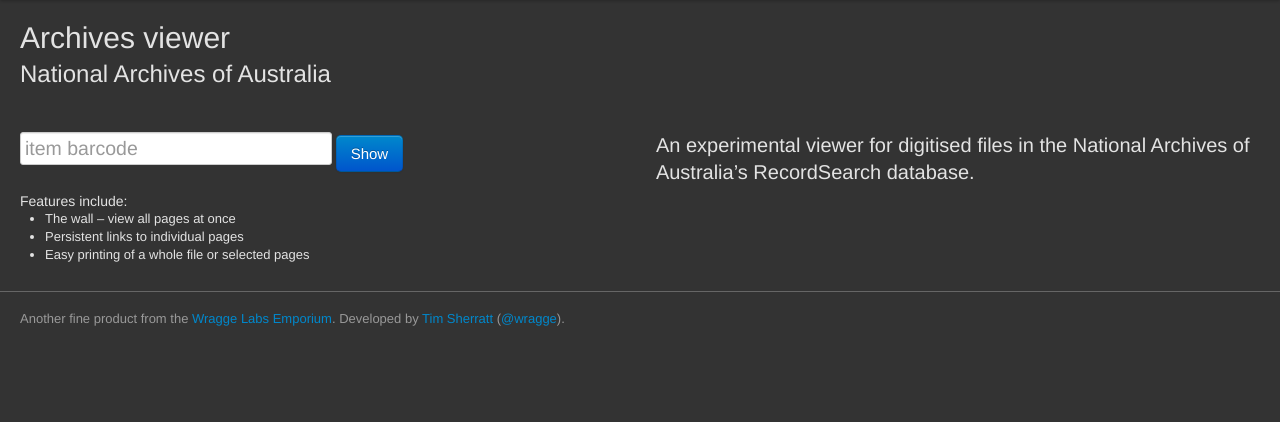
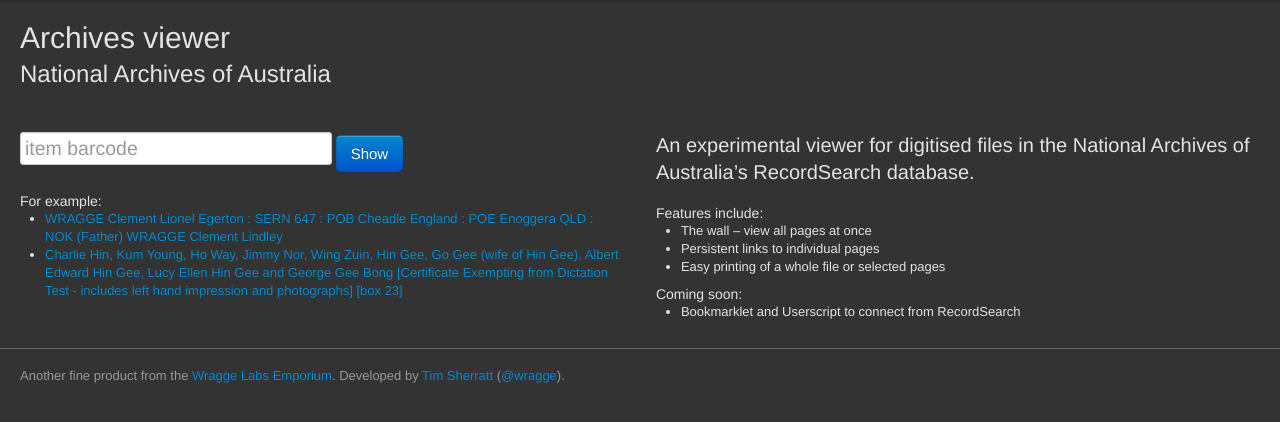
Before and after one commit to wragge/dhistory, a Django app: page /archives/naa/ in a window 1280 px wide. Shown: the part 40-462 px from the top of the page. Run offline with Django 3.2, Linux system fonts and the light colour scheme; parts of the project's set-up code (start-up, migrations or seed data) failed here and were passed over; some libraries are stand-ins or nearby versions.

Commit message:
Changes to home page

```diff
--- a/dhistory/rsviewer/templates/rsviewer-home.html
+++ b/dhistory/rsviewer/templates/rsviewer-home.html
@@ -19,15 +19,25 @@
                    <input id="barcode" type="text" placeholder="item barcode">
                    <button id="get-barcode" class="btn btn-primary btn-large">Show</button>
                 </form>
+                <h4>For example:</h4>
+                <ul>
+                    <li><a href="/archives/naa/items/3445411/wall/">WRAGGE Clement Lionel Egerton : SERN 647 : POB Cheadle England : POE Enoggera QLD : NOK (Father) WRAGGE Clement Lindley</a>
+                    <li><a href="/archives/naa/items/7461003/wall/">Charlie Hin, Kum Young, Ho Way, Jimmy Nor, Wing Zuin, Hin Gee, Go Gee (wife of Hin Gee), Albert Edward Hin Gee, Lucy Ellen Hin Gee and George Gee Bong [Certificate Exempting from Dictation Test - includes left hand impression and photographs] [box 23]</a>
+                </ul>
+
+            </div>
+            <div class="span6">
+                <p class="lead">An experimental viewer for digitised files in the National Archives of Australia&rsquo;s RecordSearch database.</p>
                 <h4>Features include:</h4>
                 <ul>
                     <li>The wall &ndash; view all pages at once</li>
                     <li>Persistent links to individual pages</li>
                     <li>Easy printing of a whole file or selected pages</li>
+                </ul>
+                <h4>Coming soon:</h4>
                 <ul>
-            </div>
-            <div class="span6 lead">
-                <p>An experimental viewer for digitised files in the National Archives of Australia&rsquo;s RecordSearch database.</p>
+                    <li>Bookmarklet and Userscript to connect from RecordSearch</li>
+                </ul>
 
             </div>
         </div>
```
